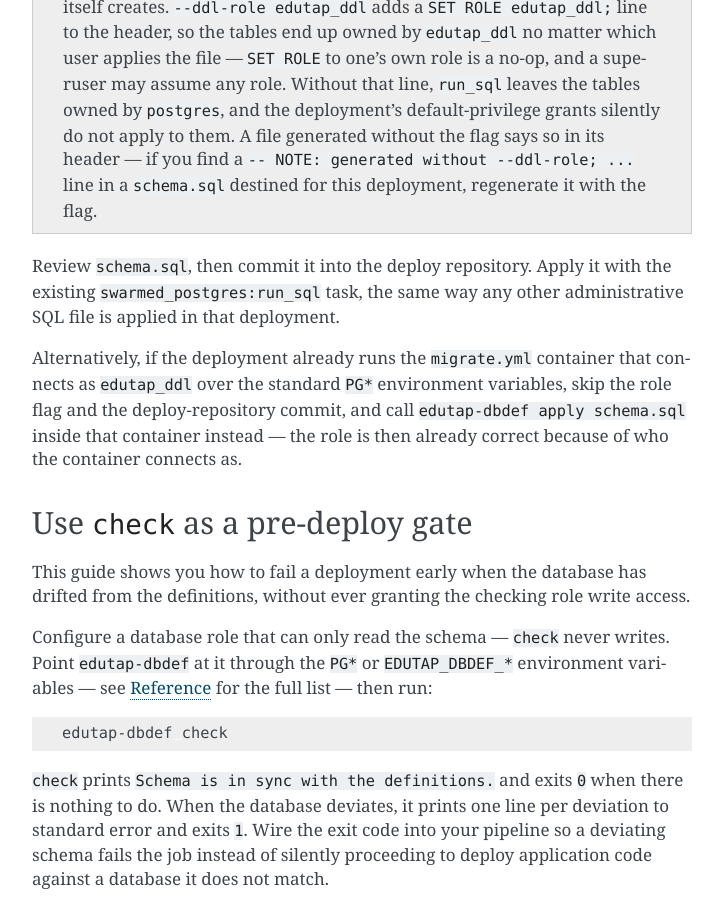
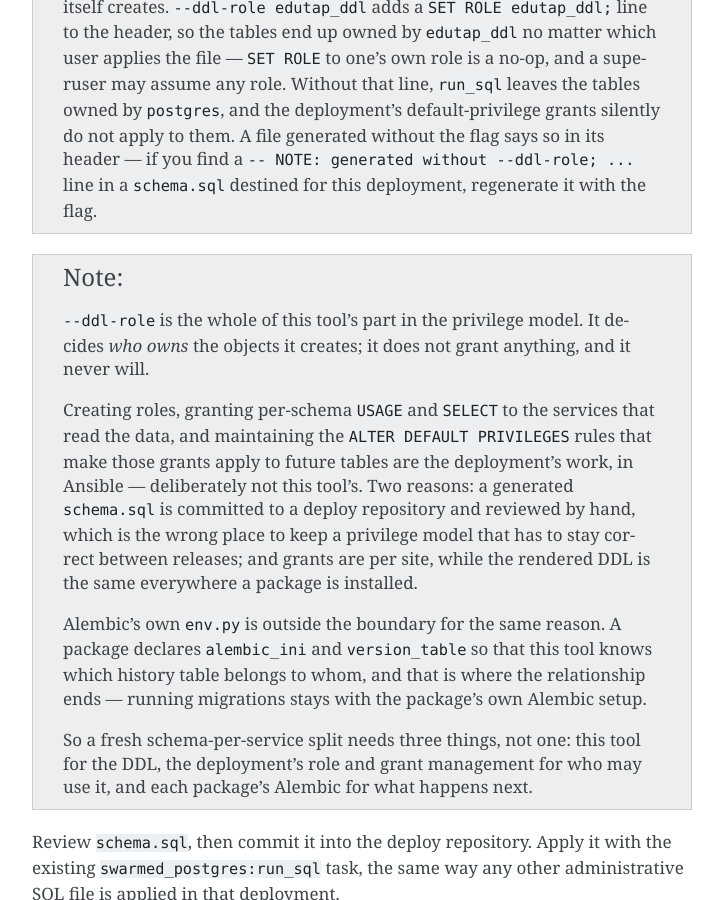
Before and after one commit to edutap-collective/edutap.db_definitions, a Sphinx documentation site: the page built from docs/how-to.md, in a window 1280 px wide and 900 px high, scrolled down 3759 px. Shown: the whole window, without its empty margins (388-1111 px from the left). Built offline with Sphinx 7.4.7, drawn with Linux system fonts in a browser that asks for light colours.

Commit message:
docs(how-to): say that grants, roles and env.py are somebody else's job
Three of the four accepted limits were documented. The fourth — that this tool
renders DDL and takes no part in the privilege model beyond deciding who owns
what it creates — appeared nowhere in docs/. The `--ddl-role` section explained
the ownership mechanism in detail without ever saying that granting per-schema
rights is the deployment's work, which is the first question a reader of a
schema-per-service split asks.

Recorded where that reader is standing: directly under the `--ddl-role`
explanation, together with the reasoning (a hand-reviewed schema.sql is the
wrong home for a privilege model that must stay correct between releases, and
grants are per site while the DDL is the same everywhere) and with Alembic's
env.py named as outside the boundary for the same reason.

Co-Authored-By: Claude Opus 5 <noreply@anthropic.com>

````diff
--- a/docs/how-to.md
+++ b/docs/how-to.md
@@ -194,6 +194,30 @@ A file generated without the flag says so in its header — if you find a
 for this deployment, regenerate it with the flag.
 ```
 
+```{note}
+`--ddl-role` is the whole of this tool's part in the privilege model.
+It decides *who owns* the objects it creates; it does not grant anything, and
+it never will.
+
+Creating roles, granting per-schema `USAGE` and `SELECT` to the services that
+read the data, and maintaining the `ALTER DEFAULT PRIVILEGES` rules that make
+those grants apply to future tables are the deployment's work, in Ansible —
+deliberately not this tool's.
+Two reasons: a generated `schema.sql` is committed to a deploy repository and
+reviewed by hand, which is the wrong place to keep a privilege model that has
+to stay correct between releases; and grants are per site, while the rendered
+DDL is the same everywhere a package is installed.
+
+Alembic's own `env.py` is outside the boundary for the same reason.
+A package declares `alembic_ini` and `version_table` so that this tool knows
+which history table belongs to whom, and that is where the relationship ends —
+running migrations stays with the package's own Alembic setup.
+
+So a fresh schema-per-service split needs three things, not one: this tool for
+the DDL, the deployment's role and grant management for who may use it, and
+each package's Alembic for what happens next.
+```
+
 Review `schema.sql`, then commit it into the deploy repository.
 Apply it with the existing `swarmed_postgres:run_sql` task, the same way any
 other administrative SQL file is applied in that deployment.
````
